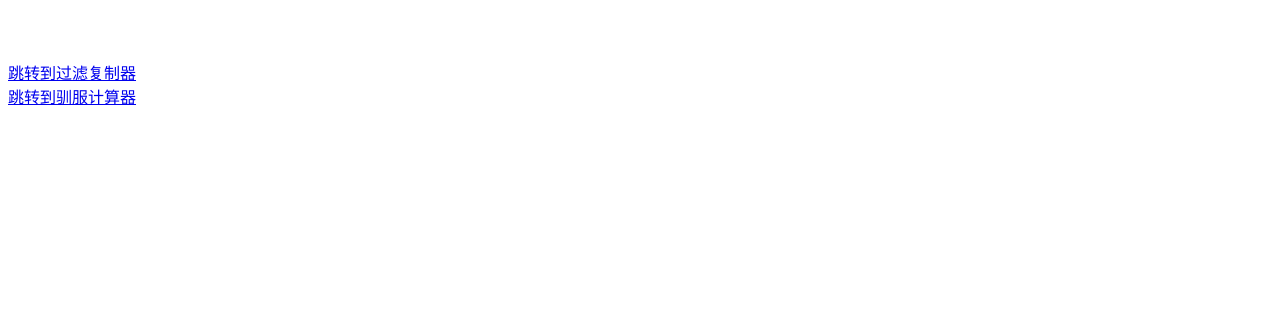
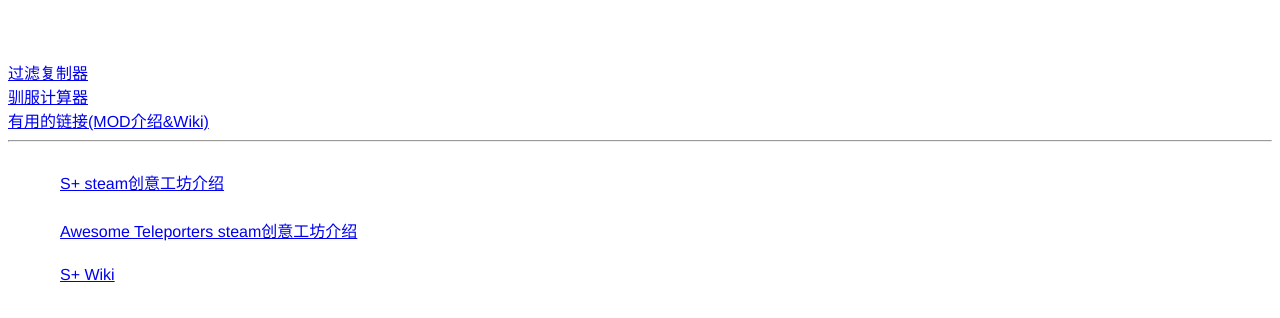
Before and after one commit to me10zyl/ark-taming-caculator, a Vue app: page /links in a window 1280 px wide. Shown: the top 318 px of the page. Built offline with nearby package versions, Linux system fonts and the light colour scheme; what vue-autosuggest would draw is missing.

Commit message:
deploy site::update docs

```diff
--- a/src/App.vue
+++ b/src/App.vue
@@ -4,10 +4,13 @@
 		<!--<HelloWorld msg="Welcome to Your Vue.js App"/>-->
 		<!--    <Ark />-->
 		<div>
-			<router-link  :to="{name:'filter',params:{key:value}}">跳转到过滤复制器</router-link>
+			<router-link  :to="{name:'filter',params:{key:value}}">过滤复制器</router-link>
 		</div>
 		<div>
-			<router-link :to="{name:'taming',params:{key:value}}">跳转到驯服计算器</router-link>
+			<router-link :to="{name:'taming',params:{key:value}}">驯服计算器</router-link>
+		</div>
+		<div>
+			<router-link :to="{name:'links',params:{key:value}}">有用的链接(MOD介绍&Wiki)</router-link>
 		</div>
 		<router-view></router-view>
 	</div>
--- /dev/null
+++ b/src/components/Links.vue
@@ -0,0 +1,20 @@
+<template>
+	<div>
+		<hr/>
+		<ol>
+			<li><a href="https://steamcommunity.com/sharedfiles/filedetails/?id=731604991" target="_blank">S+ steam创意工坊介绍</a></li>
+			<li><a href="https://steamcommunity.com/sharedfiles/filedetails/?id=731604991" target="_blank">Awesome Teleporters steam创意工坊介绍</a></li>
+			<li><a href="https://ark.gamepedia.com/Mod:Structures_Plus" target="_blank">S+ Wiki</a></li>
+		</ol>
+	</div>
+</template>
+
+<script>
+	export default {
+		name: "Links"
+	}
+</script>
+
+<style scoped>
+
+</style>
--- a/src/main.js
+++ b/src/main.js
@@ -10,6 +10,7 @@ import VueAutosuggest from "vue-autosuggest";
 import VueRouter from 'vue-router';
 import Ark from "./components/Ark";
 import Filter from "./components/Filter";
+import Links from "./components/Links";
 
 Vue.use(VueAutosuggest);
 Vue.use(VueRouter)
@@ -20,7 +21,8 @@ const router = new VueRouter({
 	mode: 'history',
 	routes : [
 		{ path: '/', component: Filter, name: 'filter' },
-		{path : '/taming', component: Ark, name : 'taming'}
+		{path : '/taming', component: Ark, name : 'taming'},
+		{path : '/links', component: Links, name : 'links'}
 	]
 })
 
```
Also changed, not shown: 5 other files (tests, documents, lock files or other folders).
